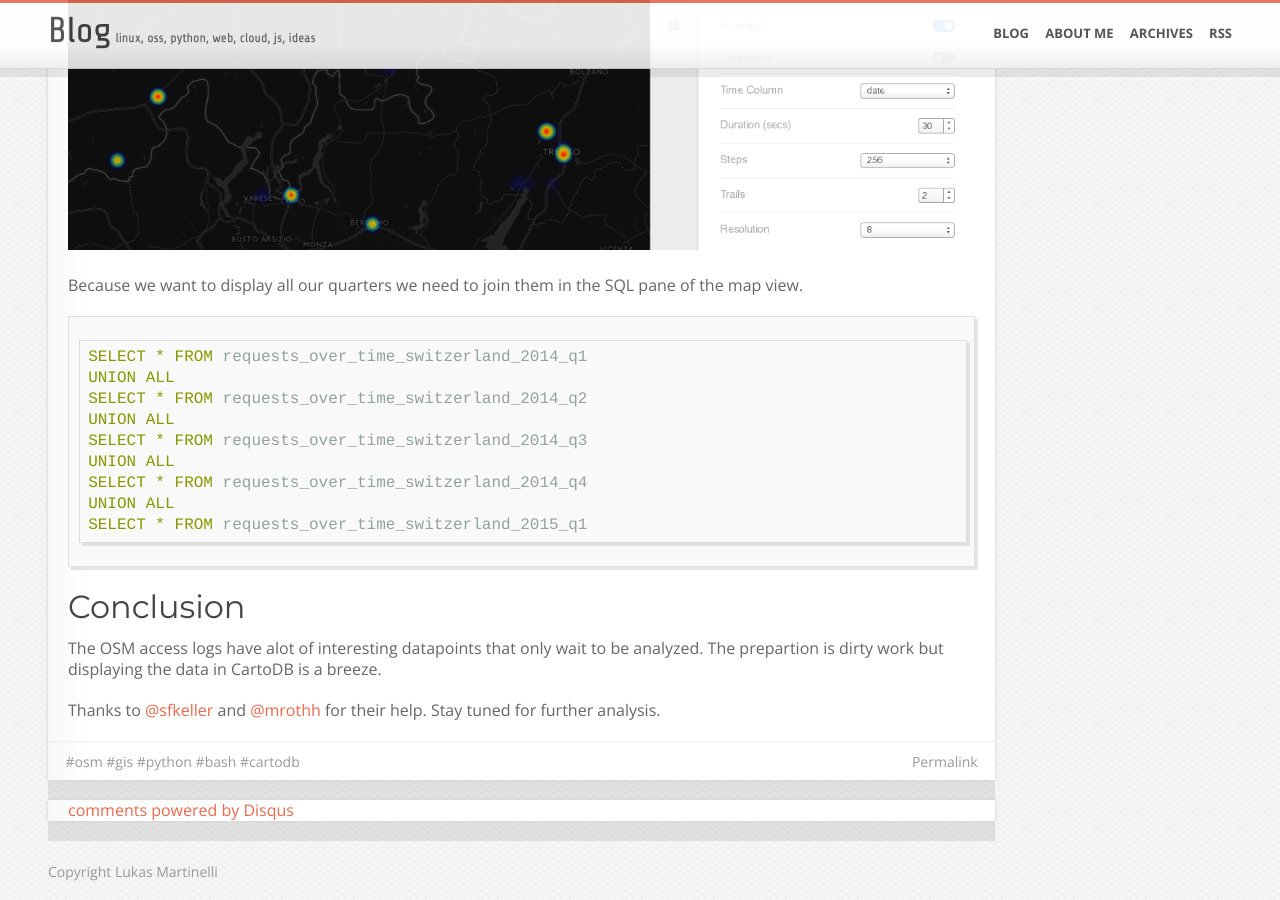
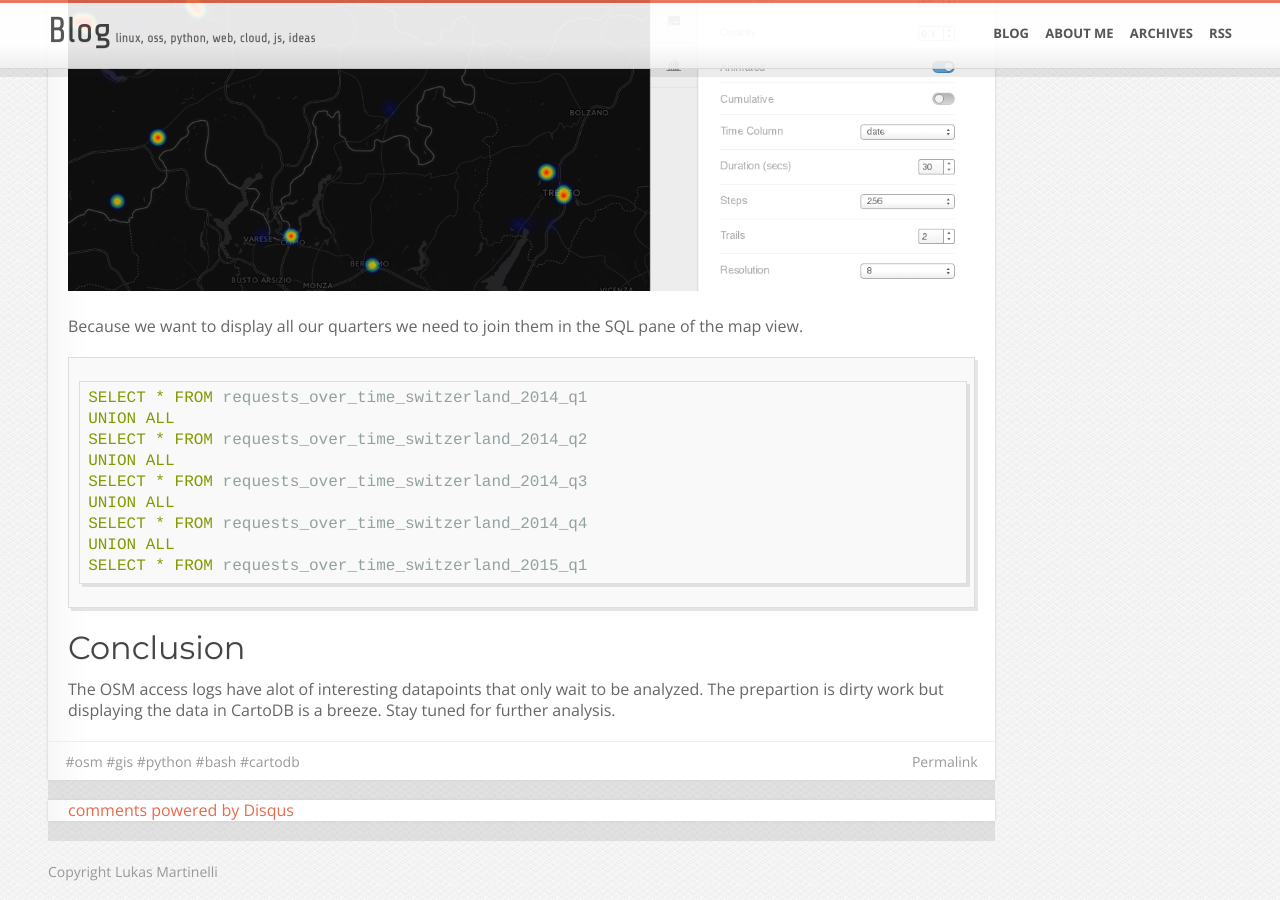
Before and after one commit to lukasmartinelli/lukasmartinelli.github.io, a Jekyll site: the page built from _posts/2015-05-24-parsing-and-visualizing-osm-access-logs.md, in a window 1280 px wide and 900 px high, scrolled down 5914 px. Built offline with Jekyll 4.4.1, drawn with Linux system fonts in a browser that asks for light colours; Markdown is read by kramdown in place of the engine named in the settings; comment, search, counter and statistics services are not loaded; some of the changed text lies outside the part shown.

Commit message:
Put thanks to the top

```diff
--- a/_posts/2015-05-24-parsing-and-visualizing-osm-access-logs.md
+++ b/_posts/2015-05-24-parsing-and-visualizing-osm-access-logs.md
@@ -202,7 +204,4 @@
 ## Conclusion
 
 The OSM access logs have alot of interesting datapoints that only wait to be analyzed. The prepartion is dirty work but displaying the data
-in CartoDB is a breeze.
-
-Thanks to [@sfkeller](https://twitter.com/sfkeller) and [@mrothh](https://twitter.com/mrothh) for their help.
-Stay tuned for further analysis.
+in CartoDB is a breeze. Stay tuned for further analysis.
```
Also changed, not shown: other parts of _posts/2015-05-24-parsing-and-visualizing-osm-access-logs.md (+2 -0 lines).
